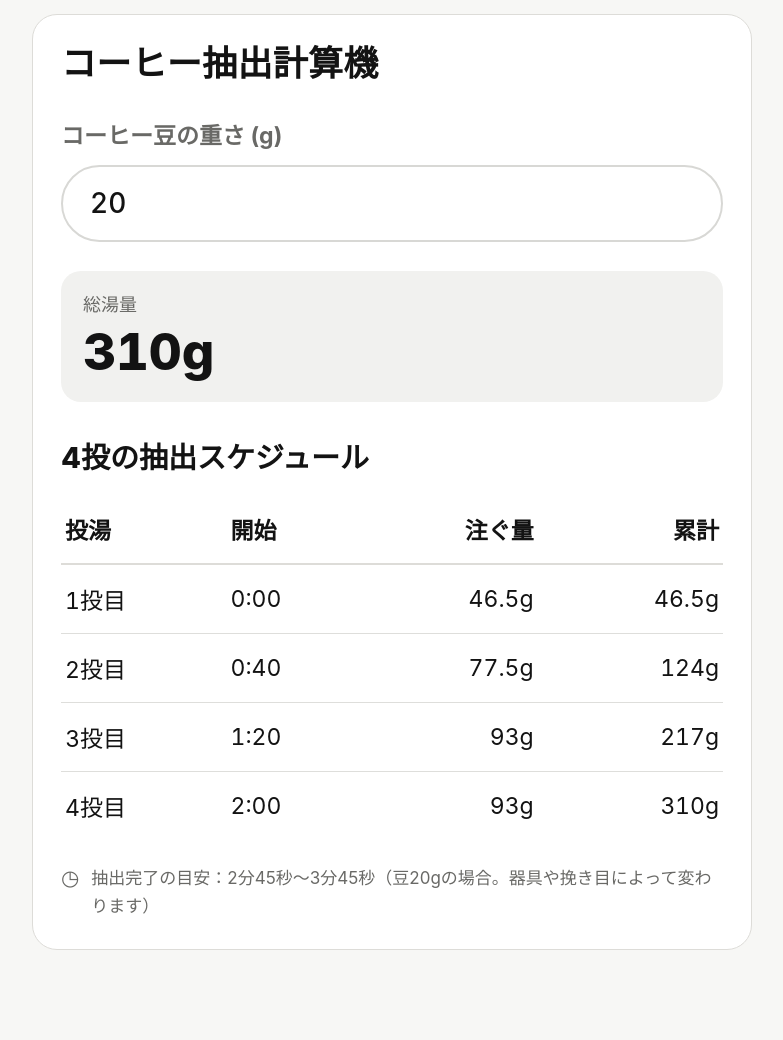
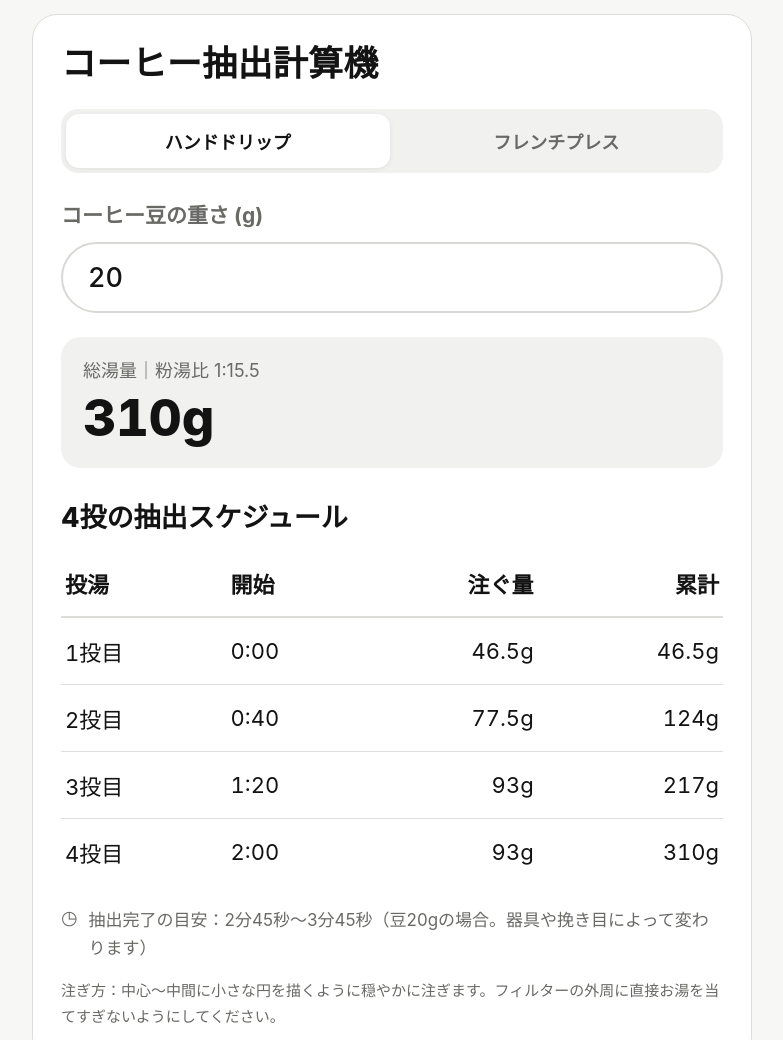
Before and after one commit to coff55ee/coffee-calculator, a plain HTML site: page index.html in a window 1280 px wide. Shown: the top 1040 px of the page, without its empty margins (248-1031 px from the left). Before the commit the page ends 978 px from the top, so only its background shows below. Drawn offline with Linux system fonts and the light colour scheme.

Commit message:
Refactor HTML and CSS for coffee calculator

```diff
--- a/index.html
+++ b/index.html
@@ -7,47 +7,68 @@
 <meta name="theme-color" content="#f7f7f5">
 <title>コーヒー抽出計算機</title>
 <style>
-  :root{color-scheme:light;--bg:#f7f7f5;--paper:#fff;--text:#131313;--muted:#696966;--border:#dddcd8;--soft:#f1f1ef}
+:root {color-scheme:light;--bg:#f7f7f5;--paper:#fff;--text:#131313;--muted:#696966;--border:#dddcd8;--soft:#f1f1ef;--accent:#474c41}
 *{box-sizing:border-box}
-  html{-webkit-text-size-adjust:100%;text-size-adjust:100%}
-  body{margin:0;min-width:290px;background:var(--bg);color:var(--text);padding:14px 12px 28px;font-family:-apple-system,BlinkMacSystemFont,"Hiragino Sans","Yu Gothic","Noto Sans JP",sans-serif}
-  .card{max-width:720px;margin:0 auto;padding:27px 28px 29px;background:var(--paper);border:1px solid var(--border);border-radius:25px}
-  h1{font-size:clamp(25px,5.2vw,35px);line-height:1.25;letter-spacing:.008em;font-weight:800;margin:0 0 31px}
-  label{display:block;color:var(--muted);font-size:clamp(18px,4vw,23px);font-weight:700;margin-bottom:14px}
-  #beans{display:block;width:100%;height:77px;padding:0 27px;border:2px solid #d8d8d5;border-radius:100px;background:#fff;color:var(--text);font:inherit;font-size:28px;font-weight:500;outline:none;font-variant-numeric:tabular-nums}
-  #beans:focus{border-color:#777}
-  .summary{background:var(--soft);border-radius:20px;padding:19px 22px 20px;margin-top:29px}
+html{-webkit-text-size-adjust:100%}
+body{margin:0;min-width:290px;background:var(--bg);color:var(--text);padding:14px 12px 36px;font-family:-apple-system,BlinkMacSystemFont,"Hiragino Sans","Yu Gothic","Noto Sans JP",sans-serif}
+.card{max-width:720px;margin:0 auto;padding:27px 28px 31px;background:var(--paper);border:1px solid var(--border);border-radius:25px}
+h1{font-size:clamp(25px,5.2vw,35px);line-height:1.25;letter-spacing:.008em;font-weight:800;margin:0 0 23px}
+h2{font-size:clamp(21px,4.5vw,27px);font-weight:800;margin:28px 0 15px}
+h3{font-size:19px;margin:24px 0 12px}
+.tabs{display:grid;grid-template-columns:1fr 1fr;gap:5px;background:var(--soft);padding:5px;border-radius:17px;margin-bottom:26px}
+.tab{appearance:none;border:0;border-radius:13px;background:transparent;color:var(--muted);font:inherit;font-size:clamp(15px,3.2vw,18px);font-weight:700;padding:14px 5px;cursor:pointer;min-height:48px}
+.tab[aria-selected="true"]{color:var(--text);background:#fff;box-shadow:0 1px 5px #00000013}
+.tab:focus-visible,input:focus-visible,select:focus-visible{outline:3px solid #8f9f84;outline-offset:2px}
+label{display:block;color:var(--muted);font-size:clamp(17px,3.7vw,21px);font-weight:700;margin-bottom:13px}
+#beans{display:block;width:100%;height:71px;padding:0 25px;border:2px solid #d8d8d5;border-radius:100px;background:#fff;color:var(--text);font:inherit;font-size:27px;font-weight:500;outline:none;font-variant-numeric:tabular-nums}
+.field{margin:0 0 19px}
+.select{display:block;width:100%;height:50px;border:1.5px solid var(--border);border-radius:12px;background:#fff;padding:0 13px;font:inherit;font-size:17px;color:var(--text)}
+.settings{display:grid;grid-template-columns:1fr 1fr;gap:12px;margin-top:22px}
+.small-label{font-size:15px;margin-bottom:8px}
+.summary{background:var(--soft);border-radius:20px;padding:19px 22px 20px;margin-top:24px}
 .summary-label{font-size:18px;color:var(--muted);margin-bottom:6px}
 .summary-value{font-size:clamp(38px,7vw,51px);font-weight:800;line-height:1.18;font-variant-numeric:tabular-nums}
-  h2{font-size:clamp(22px,4.5vw,29px);font-weight:800;margin:32px 0 19px}
+.secondary-info{font-size:15px;color:var(--muted);margin:9px 0 0;line-height:1.6}
 table{border-collapse:collapse;width:100%;font-variant-numeric:tabular-nums;table-layout:fixed}
-  th,td{padding:17px 4px;border-bottom:1px solid #dededb;font-size:clamp(15px,3.4vw,23px);white-space:nowrap}
+th,td{padding:17px 4px;border-bottom:1px solid #dededb;font-size:clamp(15px,3.4vw,22px);white-space:nowrap}
 th{border-bottom:2px solid var(--border);font-weight:750;text-align:left}
 th:nth-child(1),td:nth-child(1){width:25%}
 th:nth-child(2),td:nth-child(2){width:19%}
 th:nth-child(3),td:nth-child(3){width:28%;text-align:right}
 th:nth-child(4),td:nth-child(4){width:28%;text-align:right}
 tbody tr:last-child td{border-bottom:none}
-  .note{display:flex;gap:12px;margin:24px 0 0;color:var(--muted);line-height:1.65;font-size:clamp(14px,3.3vw,17px)}
-  .clock{flex:0 0 auto;font-size:21px;line-height:1.3}
+.note{display:flex;gap:11px;margin:21px 0 0;color:var(--muted);line-height:1.65;font-size:clamp(14px,3.3vw,17px)}
+.clock{flex:0 0 auto;font-size:19px;line-height:1.3}
 .error{margin:12px 0 0;font-size:14px;color:#a34531;line-height:1.5}
-  .nojs{margin-top:18px;color:#a34531;font-size:14px;line-height:1.65}
-  @media(max-width:440px){.card{padding:24px 16px 23px;border-radius:22px}h1{margin-bottom:27px}#beans{height:70px;padding:0 23px;font-size:25px}.summary{margin-top:24px;padding:18px 19px}h2{margin-top:30px}th,td{padding:15px 1px}}
-  @media(max-width:350px){.card{padding:20px 12px}th,td{font-size:14px}.note{font-size:13px}}
+.press-steps{margin:0;padding:0;list-style:none;counter-reset:press}
+.press-steps li{display:grid;grid-template-columns:63px 1fr;gap:12px;border-bottom:1px solid var(--border);padding:15px 0;line-height:1.6;font-size:16px}
+.press-steps li:last-child{border-bottom:0}
+.step-time{font-weight:800;font-variant-numeric:tabular-nums;font-size:17px;white-space:nowrap}
+.step-desc strong{font-weight:750}
+.method-hint{font-size:15px;color:var(--muted);line-height:1.7;margin:0}
+[hidden]{display:none!important}
+@media(max-width:440px){.card{padding:24px 16px 23px;border-radius:22px}h1{margin-bottom:22px}#beans{height:70px;padding:0 23px;font-size:25px}.summary{margin-top:22px;padding:18px 19px}th,td{padding:15px 1px}.settings{gap:8px}.select{font-size:15px;padding:0 7px}}
+@media(max-width:350px){.card{padding:20px 12px}th,td{font-size:14px}.note{font-size:13px}.press-steps li{grid-template-columns:55px 1fr;gap:8px;font-size:14px}}
 </style>
 </head>
 <body>
 <main class="card">
   <h1>コーヒー抽出計算機</h1>
+  <div class="tabs" role="tablist" aria-label="抽出方法を選択">
+    <button class="tab" id="tab-drip" role="tab" aria-controls="panel-drip" aria-selected="true" type="button">ハンドドリップ</button>
+    <button class="tab" id="tab-press" role="tab" aria-controls="panel-press" aria-selected="false" tabindex="-1" type="button">フレンチプレス</button>
+  </div>
+  <div class="field">
     <label for="beans">コーヒー豆の重さ (g)</label>
     <input id="beans" type="number" inputmode="decimal" min="1" max="100" step="0.1" value="20" aria-describedby="inputError">
-    <div id="inputError" class="error" role="status" hidden></div>
-
-    <div class="summary" aria-live="polite" aria-atomic="true">
-      <div class="summary-label">総湯量</div>
-      <div class="summary-value" id="total">310g</div>
+    <p id="inputError" class="error" role="status" hidden></p>
   </div>
 
+  <section id="panel-drip" role="tabpanel" aria-labelledby="tab-drip">
+    <div class="summary" aria-live="polite" aria-atomic="true">
+      <div class="summary-label">総湯量｜粉湯比 1:15.5</div>
+      <div class="summary-value" id="drip-total">310g</div>
+    </div>
     <h2>4投の抽出スケジュール</h2>
     <table aria-label="4投の抽出スケジュール">
       <thead><tr><th scope="col">投湯</th><th scope="col">開始</th><th scope="col">注ぐ量</th><th scope="col">累計</th></tr></thead>
@@ -58,58 +79,107 @@
         <tr><td>4投目</td><td>2:00</td><td>93g</td><td>310g</td></tr>
       </tbody>
     </table>
+    <p class="note"><span class="clock" aria-hidden="true">◷</span><span id="drip-note">抽出完了の目安：2分45秒〜3分45秒（豆20gの場合。器具や挽き目によって変わります）</span></p>
+    <p class="method-hint" style="margin-top:16px">注ぎ方：中心〜中間に小さな円を描くように穏やかに注ぎます。フィルターの外周に直接お湯を当てすぎないようにしてください。</p>
+  </section>
 
-    <p class="note"><span class="clock" aria-hidden="true">◷</span><span id="note">抽出完了の目安：2分45秒〜3分45秒（豆20gの場合。器具や挽き目によって変わります）</span></p>
-    <noscript><p class="nojs">この画面では自動計算できません。JavaScriptが動作するブラウザ（Safariなど）で開いてください。表示されている値は豆20gの例です。</p></noscript>
+  <section id="panel-press" role="tabpanel" aria-labelledby="tab-press" hidden>
+    <div class="settings">
+      <div>
+        <label class="small-label" for="roast">豆の焙煎度</label>
+        <select class="select" id="roast">
+          <option value="medium">中煎り</option>
+          <option value="mediumdark" selected>中深煎り</option>
+          <option value="dark">深煎り</option>
+        </select>
+      </div>
+      <div>
+        <label class="small-label" for="strength">濃さの調整</label>
+        <select class="select" id="strength">
+          <option value="15.5">やや濃い (1:15.5)</option>
+          <option value="16.5" selected>標準 (1:16.5)</option>
+          <option value="17.5">すっきり (1:17.5)</option>
+        </select>
+      </div>
+    </div>
+    <div class="summary" aria-live="polite" aria-atomic="true">
+      <div class="summary-label" id="press-label">総湯量｜粉湯比 1:16.5</div>
+      <div class="summary-value" id="press-total">330g</div>
+      <div class="secondary-info" id="press-temp">推奨湯温：90℃　｜　挽き目：中粗挽き</div>
+    </div>
+    <h2>フレンチプレスの抽出手順</h2>
+    <ol class="press-steps">
+      <li><div class="step-time">準備</div><div class="step-desc">本体を温めて湯を捨て、挽いた豆を入れてスケールを0gにします。</div></li>
+      <li><div class="step-time">0:00</div><div class="step-desc"><strong id="press-pour">330g</strong>のお湯を一度に注ぎます。粉全体を濡らし、必要ならスプーンで軽く混ぜます。</div></li>
+      <li><div class="step-time">4:00</div><div class="step-desc">表面の粉の層を優しく崩し、浮いた泡や粉を必要に応じて取り除きます。</div></li>
+      <li><div class="step-time">7:00</div><div class="step-desc">粉が沈んだら、プランジャーを液面付近まで静かに下げ、微粉を巻き上げないようにカップに注ぎます。</div></li>
+    </ol>
+  </section>
+  <noscript><p class="error">自動計算にはJavaScriptが必要です。Safariなどで開いてください。</p></noscript>
 </main>
 <script>
 (function () {
   'use strict';
-  var input = document.getElementById('beans');
-  var totalEl = document.getElementById('total');
-  var schedule = document.getElementById('schedule');
-  var note = document.getElementById('note');
-  var error = document.getElementById('inputError');
-  var rows = Array.prototype.slice.call(schedule.querySelectorAll('tr'));
-  var times = ['0:00', '0:40', '1:20', '2:00'];
-  var ratios = [0.15, 0.40, 0.70, 1.00];
-  function r1(n){return Math.round((n + Number.EPSILON) * 10) / 10;}
-  function gram(n){return (Math.abs(n - Math.round(n)) < 0.00001 ? String(Math.round(n)) : n.toFixed(1)) + 'g';}
-  function resetInvalid(){
-    totalEl.textContent = '—';
-    for (var i = 0; i < 4; i++) {
-      rows[i].cells[2].textContent = '—';
-      rows[i].cells[3].textContent = '—';
-    }
-    note.textContent = '豆量を入力すると注湯量を表示します。';
-    error.hidden = false;
-    error.textContent = '豆量は1〜100gで入力してください。';
-  }
+  var input=document.getElementById('beans');
+  var dripTotal=document.getElementById('drip-total');
+  var schedule=document.getElementById('schedule');
+  var dripNote=document.getElementById('drip-note');
+  var pressTotal=document.getElementById('press-total');
+  var pressLabel=document.getElementById('press-label');
+  var pressPour=document.getElementById('press-pour');
+  var pressTemp=document.getElementById('press-temp');
+  var roast=document.getElementById('roast');
+  var strength=document.getElementById('strength');
+  var error=document.getElementById('inputError');
+  var rows=Array.prototype.slice.call(schedule.querySelectorAll('tr'));
+  var times=['0:00','0:40','1:20','2:00'];
+  var ratios=[.15,.40,.70,1];
+  var temps={medium:92,mediumdark:90,dark:88};
+  function r1(n){return Math.round((n + Number.EPSILON)*10)/10;}
+  function gram(n){return (Math.abs(n-Math.round(n))<.00001?String(Math.round(n)):n.toFixed(1))+'g';}
   function render(){
-    var s = input.value.trim();
-    var beans = Number(s);
-    if (!s || !Number.isFinite(beans) || beans < 1 || beans > 100) {
-      resetInvalid();
+    var s=input.value.trim(), beans=Number(s), valid=s!==''&&Number.isFinite(beans)&&beans>=1&&beans<=100;
+    error.hidden=valid;
+    error.textContent=valid?'':'豆量は1〜100gで入力してください。';
+    if(!valid){
+      dripTotal.textContent='—';pressTotal.textContent='—';pressPour.textContent='—';
+      rows.forEach(function(row){row.cells[2].textContent='—';row.cells[3].textContent='—';});
+      dripNote.textContent='豆量を入力すると注湯量を表示します。';
       return;
     }
-    error.hidden = true;
-    var total = r1(beans * 15.5);
-    var last = 0;
-    totalEl.textContent = gram(total);
-    for (var i = 0; i < 4; i++) {
-      var cumulative = (i === 3 ? total : r1(total * ratios[i]));
-      var quantity = r1(cumulative - last);
-      rows[i].cells[0].textContent = (i + 1) + '投目';
-      rows[i].cells[1].textContent = times[i];
-      rows[i].cells[2].textContent = gram(quantity);
-      rows[i].cells[3].textContent = gram(cumulative);
-      last = cumulative;
+    var dripWater=r1(beans*15.5),last=0;
+    dripTotal.textContent=gram(dripWater);
+    for(var i=0;i<4;i++){
+      var cumulative=i===3?dripWater:r1(dripWater*ratios[i]);
+      rows[i].cells[0].textContent=(i+1)+'投目';
+      rows[i].cells[1].textContent=times[i];
+      rows[i].cells[2].textContent=gram(r1(cumulative-last));
+      rows[i].cells[3].textContent=gram(cumulative);
+      last=cumulative;
     }
-    var timeText = beans <= 15 ? '2分30秒〜3分30秒' : '2分45秒〜3分45秒';
-    note.textContent = '抽出完了の目安：' + timeText + '（豆' + gram(beans) + 'の場合。器具や挽き目によって変わります）';
+    dripNote.textContent='抽出完了の目安：'+(beans<=15?'2分30秒〜3分30秒':'2分45秒〜3分45秒')+'（豆'+gram(beans)+'の場合。器具や挽き目によって変わります）';
+    var ratio=Number(strength.value),water=r1(beans*ratio);
+    pressLabel.textContent='総湯量｜粉湯比 1:'+strength.value;
+    pressTotal.textContent=gram(water);
+    pressPour.textContent=gram(water);
+    pressTemp.textContent='推奨湯温：'+temps[roast.value]+'℃　｜　挽き目：中粗挽き';
   }
-  input.addEventListener('input', render);
-  input.addEventListener('change', render);
+  var tabs=[document.getElementById('tab-drip'),document.getElementById('tab-press')];
+  var panels=[document.getElementById('panel-drip'),document.getElementById('panel-press')];
+  function selectTab(which,shouldFocus){
+    for(var i=0;i<tabs.length;i++){
+      var active=i===which;
+      tabs[i].setAttribute('aria-selected',active?'true':'false');
+      tabs[i].tabIndex=active?0:-1;
+      panels[i].hidden=!active;
+    }
+    if(shouldFocus)tabs[which].focus();
+  }
+  tabs.forEach(function(tab,i){
+    tab.addEventListener('click',function(){selectTab(i,false);});
+    tab.addEventListener('keydown',function(e){if(e.key==='ArrowLeft'||e.key==='ArrowRight'){e.preventDefault();selectTab((i+(e.key==='ArrowRight'?1:tabs.length-1))%tabs.length,true);}});
+  });
+  [input,roast,strength].forEach(function(control){control.addEventListener('input',render);control.addEventListener('change',render);});
   render();
 })();
 </script>
```
Lines whose indentation alone changed are shown as unchanged.
